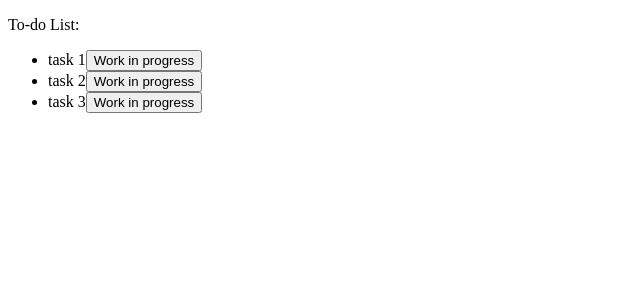
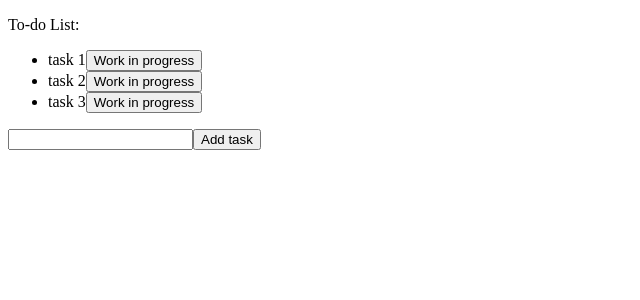
Before and after one commit to CallixteBailly/Todo, a React app: page / in a window 1280 px wide. Shown: the top 300 px of the page, without its empty margins (0-640 px from the left). Built offline with nearby package versions, Linux system fonts and the light colour scheme.

Commit message:
feat(submit)Add a text field and a button to add a new task to the list (using forms and refs)

```diff
--- a/src/components/List.tsx
+++ b/src/components/List.tsx
@@ -1,12 +1,26 @@
+import React, { useState, useRef } from 'react';
 import Task from './Task';
 
 function List(props: { tasks: any[]; }) {
+    const [tasks, setTasks] = useState(props.tasks);
+    const [newTask, setNewTask] = useState('');
+
+    function handleSubmit(event) {
+        event.preventDefault();
+        setTasks([...tasks, newTask]);
+        setNewTask('');
+    }
+
     return (
         <><p>To-do List:</p><ul>
-            {props.tasks.map((item: any, index: any) => (
+            {tasks.map((item: any, index: any) => (
                 <Task key={index} item={item} />
             ))}
-        </ul></>);
+        </ul>
+        <form onSubmit={handleSubmit}>
+        <input value={newTask} onChange={event => setNewTask(event.target.value)} />
+        <button type="submit">Add task</button>
+      </form></>);
 }
 
 export default List;
```
